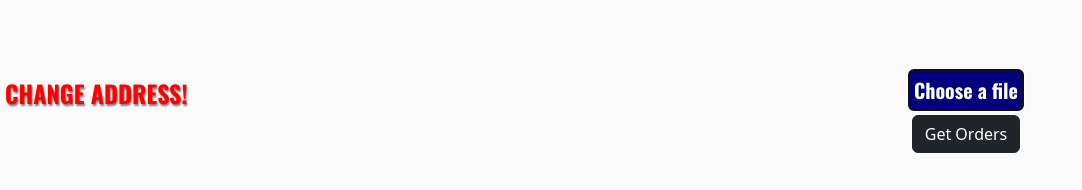
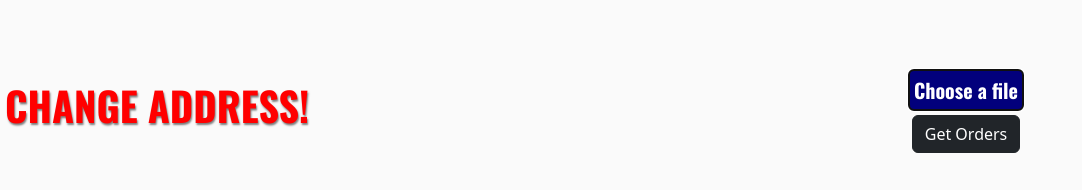
Before and after one commit to PaulKillian/oer, a Next.js app: page / in a window 1280 px wide. Shown: the part 136-326 px from the top of the page, without its empty margins (0-1082 px from the left). Built offline with nearby package versions, Linux system fonts and the light colour scheme.

Commit message:
Update Home.module.css

```diff
--- a/styles/Home.module.css
+++ b/styles/Home.module.css
@@ -4,7 +4,7 @@
   font-family: 'Oswald', sans-serif;
   cursor: pointer;
   padding: 5px;
-  font-size: 1.5rem;
+  font-size: 2.5rem;
   text-shadow: 1px 2px 2px rgba(0,0,0,0.5);
 }
 
```
